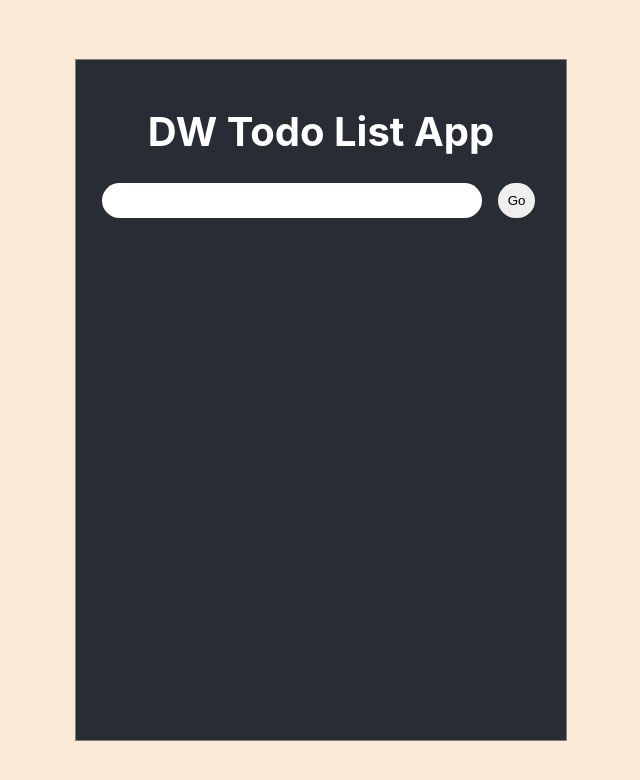
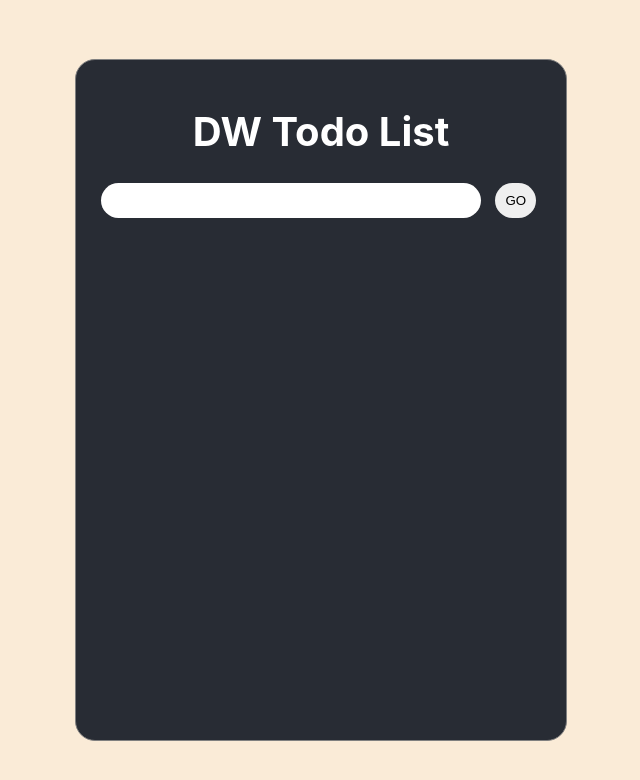
Before and after one commit to ydw1996/David_Review, a React (Create React App) app: page / in a window 1280 px wide. Shown: the top 780 px of the page, without its empty margins (319-959 px from the left). Built offline with nearby package versions, Linux system fonts and the light colour scheme.

Commit message:
🎨feat : 기능 추가 및 개선

```diff
--- a/src/App.js
+++ /dev/null
@@ -1,51 +0,0 @@
-import React, { useState } from "react";
-import "./App.css";
-
-const App = () => {
-  const [todo, setTodo] = useState("");
-  const [todos, setTodos] = useState([]);
-
-  const handleSubmit = (e) => {
-    e.preventDefault();
-
-    if (todo !== "") {
-      setTodos([{ id: `${todo}-${Date.now()}`, todo }, ...todos]);
-      setTodo("");
-    }
-  };
-
-  const handleDelete = (id) => {
-    const delTodo = todos.filter((to) => to.id !== id);
-    setTodos([...delTodo]);
-  };
-
-  return (
-    <div className="todoApp">
-      <div className="container">
-        <h1>DW Todo List App</h1>
-        <form className="todoForm" onSubmit={handleSubmit}>
-          <input
-            type="text"
-            value={todo}
-            onChange={(e) => setTodo(e.target.value)}
-          />
-          <button>Go</button>
-        </form>
-
-        <ul className="todoList">
-          {todos.map((t) => (
-            <li className="todoItem">
-              <span className="todoText" key={t.id}>
-                {t.todo}
-              </span>
-              <button>Edit</button>
-              <button onClick={() => handleDelete(t.id)}>Delete</button>
-            </li>
-          ))}
-        </ul>
-      </div>
-    </div>
-  );
-};
-
-export default App;
--- a/src/App.css
+++ b/src/Todo.css
@@ -7,7 +7,7 @@
   background-color: antiquewhite;
 }
 
-.container {
+.todoBoard {
   display: flex;
   height: 80vh;
   border: 1px solid grey;
@@ -17,6 +17,7 @@
   font-size: 20px;
   color: white;
   background-color: #282c34;
+  border-radius: 20px;
 }
 
 .todoForm {
--- /dev/null
+++ b/src/Todo.js
@@ -0,0 +1,76 @@
+import { useState } from "react";
+import "./Todo.css";
+
+const Todo = () => {
+  const [inputValue, setInputValue] = useState("");
+  const [todoList, setTodoList] = useState([]);
+  const [editId, seteditId] = useState(0);
+
+  const handleSubmit = (e) => {
+    e.preventDefault();
+
+    if (editId) {
+      const editTodo = todoList.find((todoItem) => todoItem.id === editId);
+      const updatedTodo = todoList.map((todoItem) =>
+        todoItem.id === editTodo.id
+          ? (todoItem = { id: todoItem.id, inputValue })
+          : { id: todoItem.id, inputValue: todoItem.inputValue }
+      );
+      setTodoList(updatedTodo);
+      seteditId(0);
+      setInputValue("");
+      return;
+    }
+
+    if (inputValue !== "") {
+      setTodoList([
+        { id: `${inputValue}-${Date.now()}`, inputValue },
+        ...todoList,
+      ]);
+      setInputValue("");
+    }
+  };
+
+  const handleDelete = (id) => {
+    const delTodo = todoList.filter((todoItem) => todoItem.id !== id);
+    setTodoList([...delTodo]);
+  };
+
+  const handleEdit = (id) => {
+    const editTodo = todoList.find((todoItem) => todoItem.id === id);
+    setInputValue(editTodo.inputValue);
+    seteditId(id);
+  };
+
+  return (
+    <div className="todoApp">
+      <div className="todoBoard">
+        <h1>DW Todo List</h1>
+        <form className="todoForm" onSubmit={handleSubmit}>
+          <input
+            type="text"
+            value={inputValue}
+            onChange={(e) => setInputValue(e.target.value)}
+          />
+          <button> {editId ? "Edit" : "GO"} </button>
+        </form>
+        <ul className="todoList">
+          {todoList.map((todoItem) => (
+            <li className="todoItem">
+              <span
+                className="todoText"
+                key={`${inputValue}-${Date.now()}-${todoItem.id}`}
+              >
+                {todoItem.inputValue}
+              </span>
+              <button onClick={() => handleEdit(todoItem.id)}>Edit</button>
+              <button onClick={() => handleDelete(todoItem.id)}>Delete</button>
+            </li>
+          ))}
+        </ul>
+      </div>
+    </div>
+  );
+};
+
+export default Todo;
--- a/src/index.js
+++ b/src/index.js
@@ -1,13 +1,13 @@
-import React from 'react';
-import ReactDOM from 'react-dom/client';
-import './index.css';
-import App from './App';
-import reportWebVitals from './reportWebVitals';
+import React from "react";
+import ReactDOM from "react-dom/client";
+import "./index.css";
+import Todo from "./Todo";
+import reportWebVitals from "./reportWebVitals";
 
-const root = ReactDOM.createRoot(document.getElementById('root'));
+const root = ReactDOM.createRoot(document.getElementById("root"));
 root.render(
   <React.StrictMode>
-    <App />
+    <Todo />
   </React.StrictMode>
 );
 
```
Also changed, not shown: 1 other file (tests, documents, lock files or other folders).
